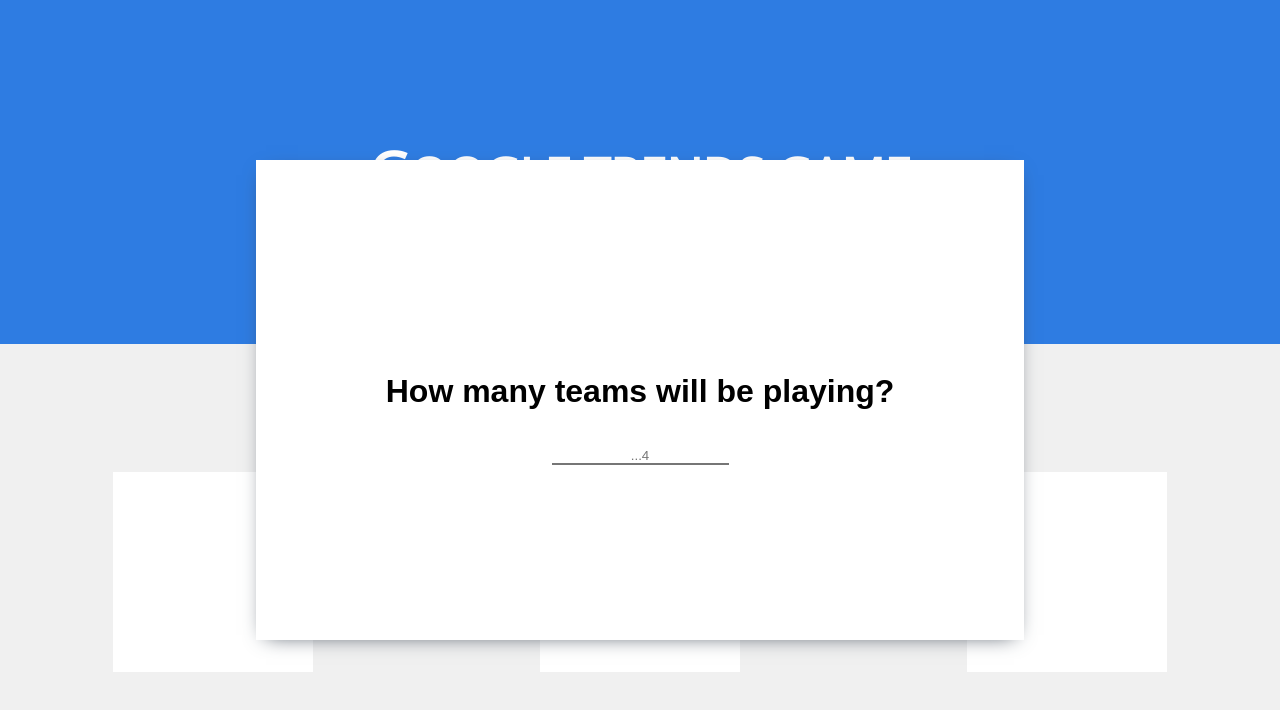
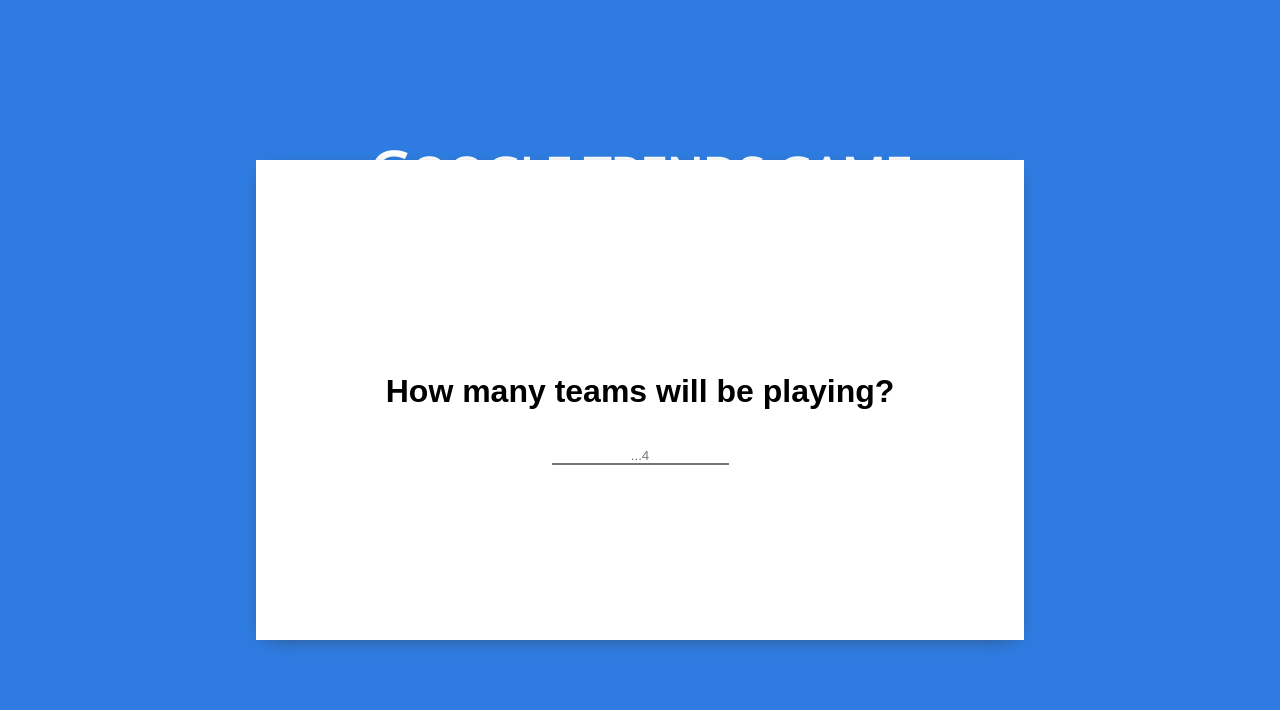
Before and after one commit to mweiss9676/Trends, a React (Create React App) app: page / in a window 1280 px wide. Shown: the top 710 px of the page. Built offline with nearby package versions, Linux system fonts and the light colour scheme.

Commit message:
new commit no info

```diff
--- a/src/App.js
+++ b/src/App.js
@@ -1,7 +1,7 @@
 import React, { Component } from 'react';
 // import { AppContext, AppProvider } from './Context';
 import './App.css';
-import { Clubhouse, TopPart } from './Clubhouse.js';
+import Clubhouse, { TopPart } from './Clubhouse.js';
 import Form from './Setup.js';
 
 
--- a/src/Clubhouse.js
+++ b/src/Clubhouse.js
@@ -1,17 +1,18 @@
 import React from 'react';
 import { Searchbar } from './Searchbar.js'
 import { TeamComponent } from './Team.js';
+import { connect } from 'react-redux';
 import './App.css';
 
 
-export class Clubhouse extends React.Component {
+class Clubhouse extends React.Component {
+    constructor(props) {
+        super(props)
+    }
+
     render(){
-        return (
-            <div className="clubhouse">
-                <TeamComponent />
-                <TeamComponent />
-                <TeamComponent />
-            </div>
+        return(
+            <div></div>
         )
     }
 }
@@ -33,3 +34,9 @@
         )
     }
 }
+
+const mapStateToProps = state => ({
+    numberTeams: state.numberTeams,
+})
+
+export default connect(mapStateToProps)(Clubhouse);
```
Also changed, not shown: server.js (+6 -6 lines).
